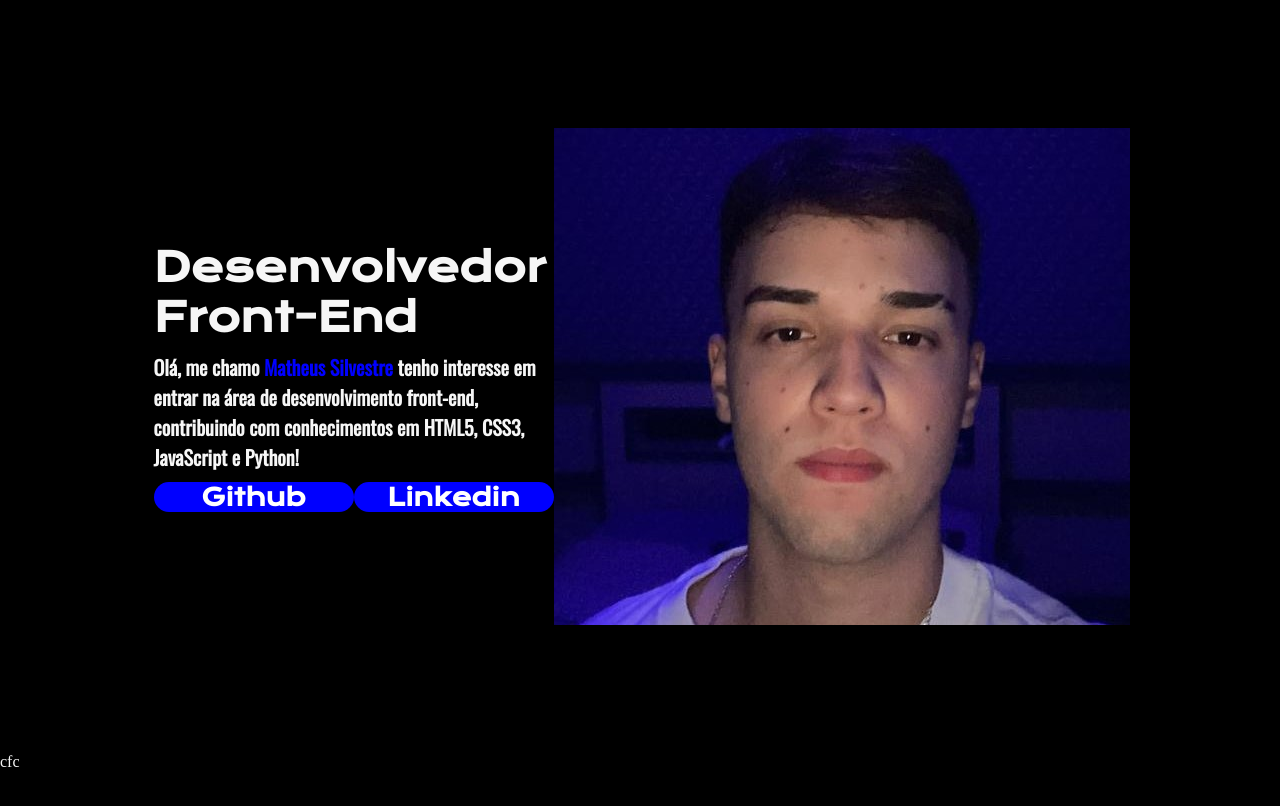
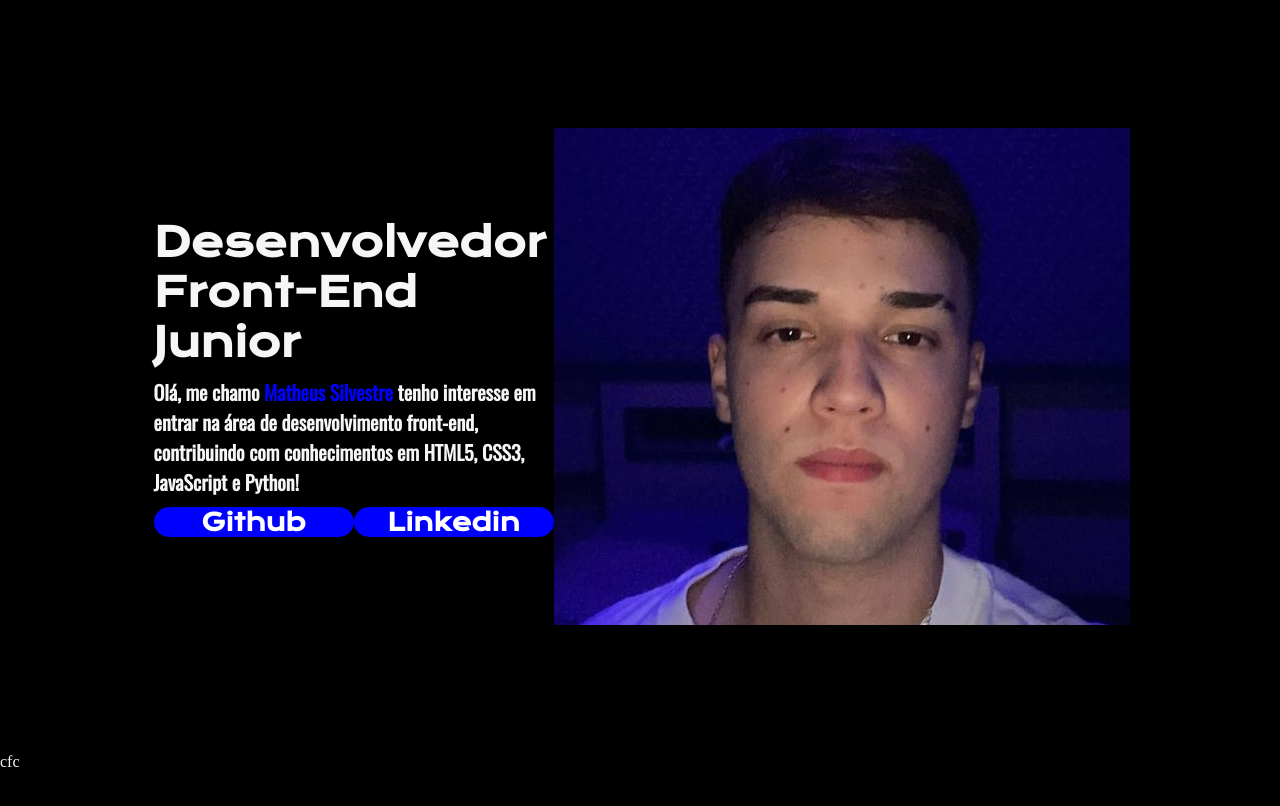
Before and after one commit to silvestre02/Portfolio, a plain HTML site: page index.html in a window 1280 px wide. Drawn offline with nearby package versions, Linux system fonts and the light colour scheme; a web font is replaced by a local one.

Commit message:
Update index.html

```diff
--- a/index.html
+++ b/index.html
@@ -11,7 +11,7 @@
     <header></header>
     <main class="apresentacao">
         <section class="apresentacao__conteudo">
-        <h1 class="apresentacao__conteudo__titulo">Desenvolvedor Front-End</h1>
+        <h1 class="apresentacao__conteudo__titulo">Desenvolvedor Front-End Junior </h1>
          <p class="apresentacao__conteudo__paragrafo">Olá, me chamo <b class="nome">Matheus Silvestre</b> tenho interesse em entrar
             na área de desenvolvimento front-end, contribuindo com conhecimentos
             em <b>HTML5, CSS3, JavaScript e Python!</b>
```
